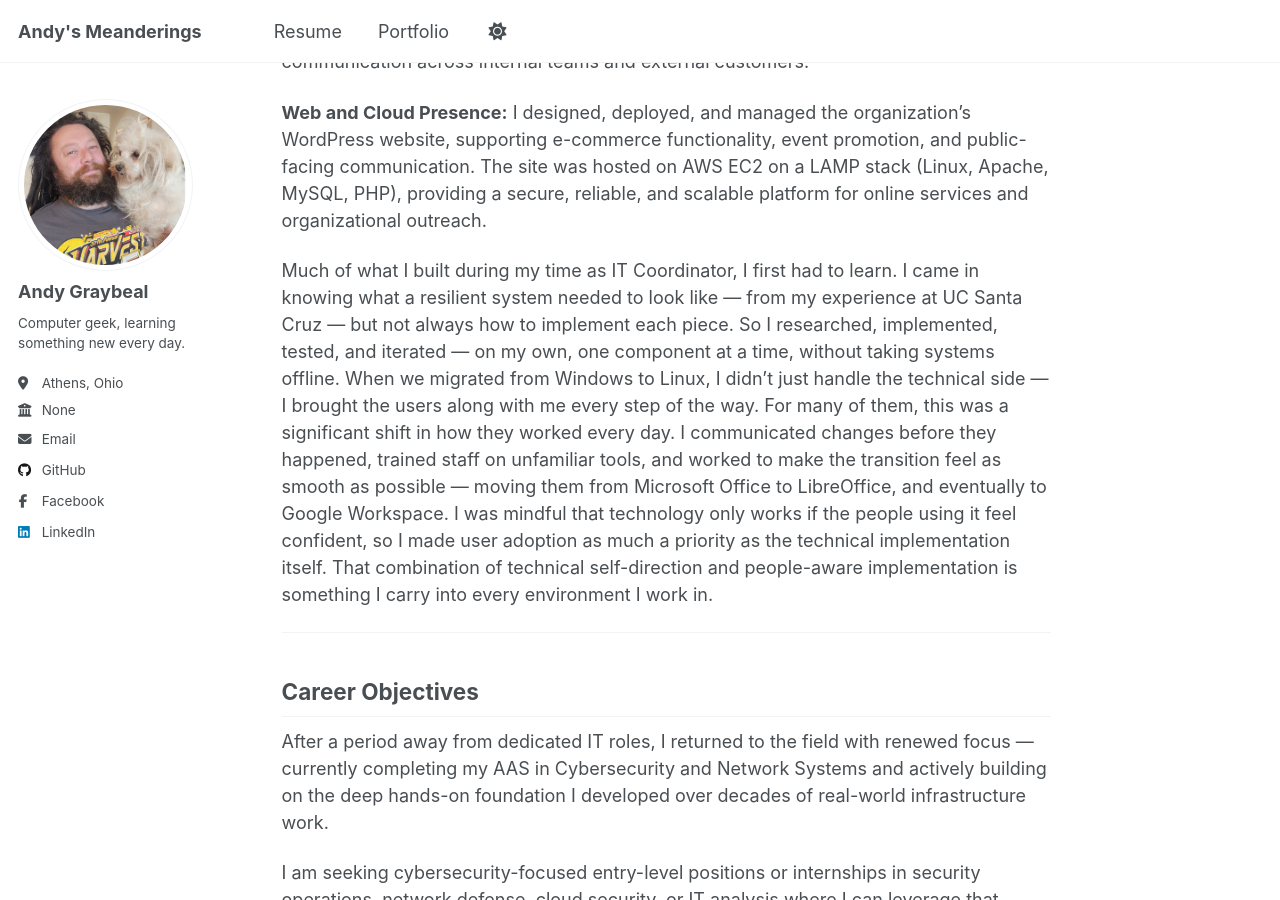
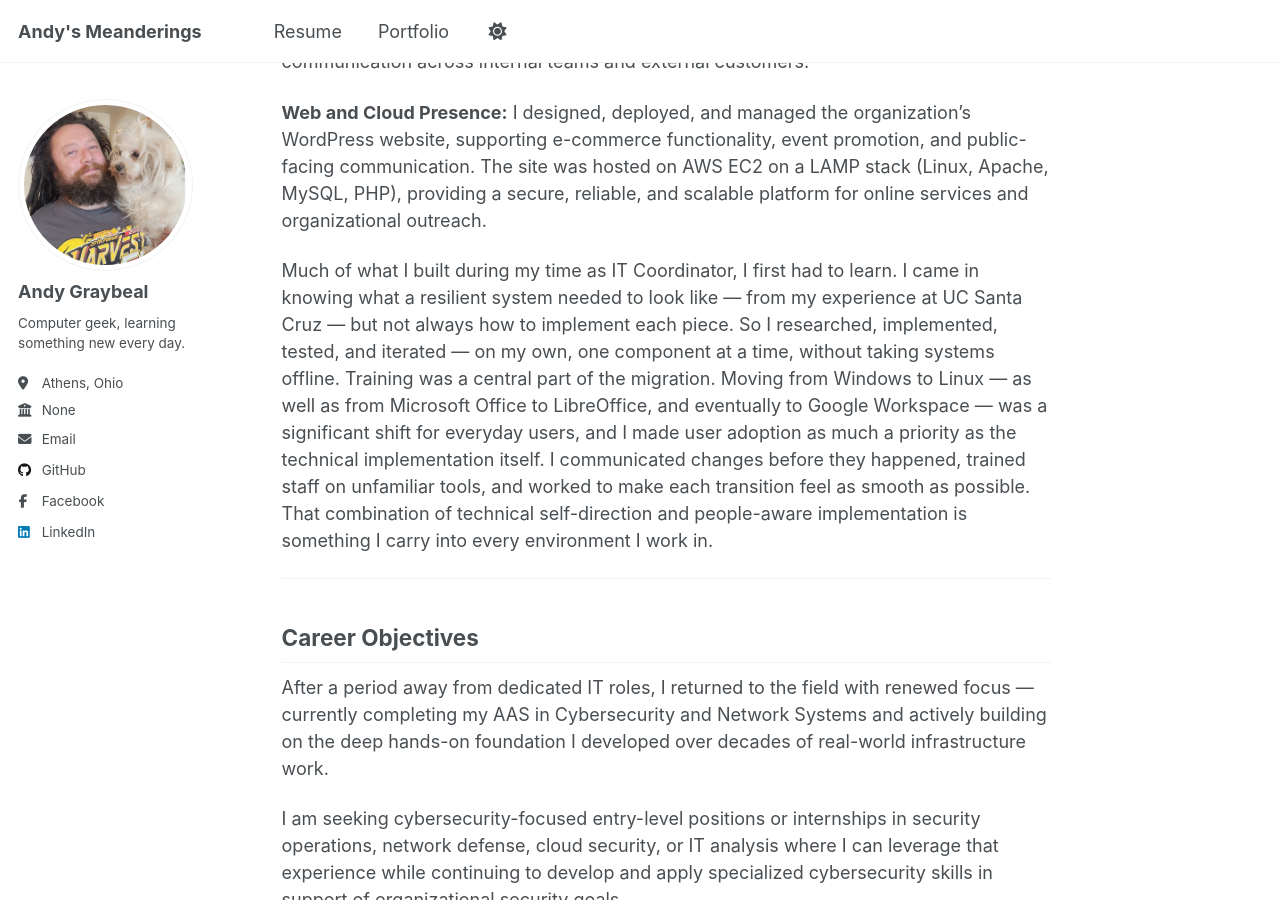
Before and after one commit to andy-graybeal/andy-graybeal.github.io, a Jekyll site: the page built from _pages/about.md, in a window 1280 px wide and 900 px high, scrolled down 1595 px. Built offline with Jekyll 4.4.1, drawn with Linux system fonts in a browser that asks for light colours; a script that is not in the unit is left out.

Commit message:
Refactor about.md for clarity and conciseness

```diff
--- a/_pages/about.md
+++ b/_pages/about.md
@@ -84,7 +84,7 @@ I also deployed and managed GNU Mailman mailing list systems to support structur
 **Web and Cloud Presence:**
 I designed, deployed, and managed the organization's WordPress website, supporting e-commerce functionality, event promotion, and public-facing communication. The site was hosted on AWS EC2 on a LAMP stack (Linux, Apache, MySQL, PHP), providing a secure, reliable, and scalable platform for online services and organizational outreach.
 
-Much of what I built during my time as IT Coordinator, I first had to learn. I came in knowing what a resilient system needed to look like — from my experience at UC Santa Cruz — but not always how to implement each piece. So I researched, implemented, tested, and iterated — on my own, one component at a time, without taking systems offline. When we migrated from Windows to Linux, I didn't just handle the technical side — I brought the users along with me every step of the way. For many of them, this was a significant shift in how they worked every day. I communicated changes before they happened, trained staff on unfamiliar tools, and worked to make the transition feel as smooth as possible — moving them from Microsoft Office to LibreOffice, and eventually to Google Workspace. I was mindful that technology only works if the people using it feel confident, so I made user adoption as much a priority as the technical implementation itself. That combination of technical self-direction and people-aware implementation is something I carry into every environment I work in.
+Much of what I built during my time as IT Coordinator, I first had to learn. I came in knowing what a resilient system needed to look like — from my experience at UC Santa Cruz — but not always how to implement each piece. So I researched, implemented, tested, and iterated — on my own, one component at a time, without taking systems offline. Training was a central part of the migration. Moving from Windows to Linux — as well as from Microsoft Office to LibreOffice, and eventually to Google Workspace — was a significant shift for everyday users, and I made user adoption as much a priority as the technical implementation itself. I communicated changes before they happened, trained staff on unfamiliar tools, and worked to make each transition feel as smooth as possible. That combination of technical self-direction and people-aware implementation is something I carry into every environment I work in.
 
 ---
 
```
